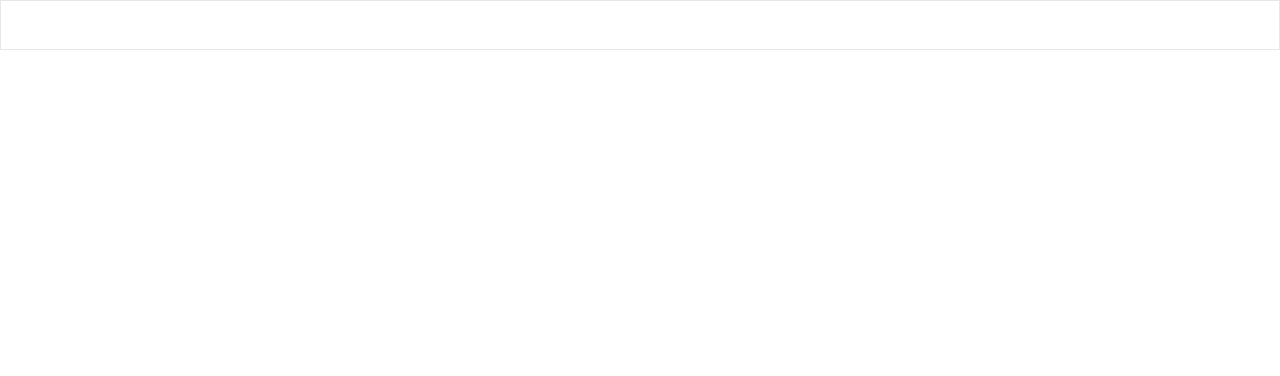
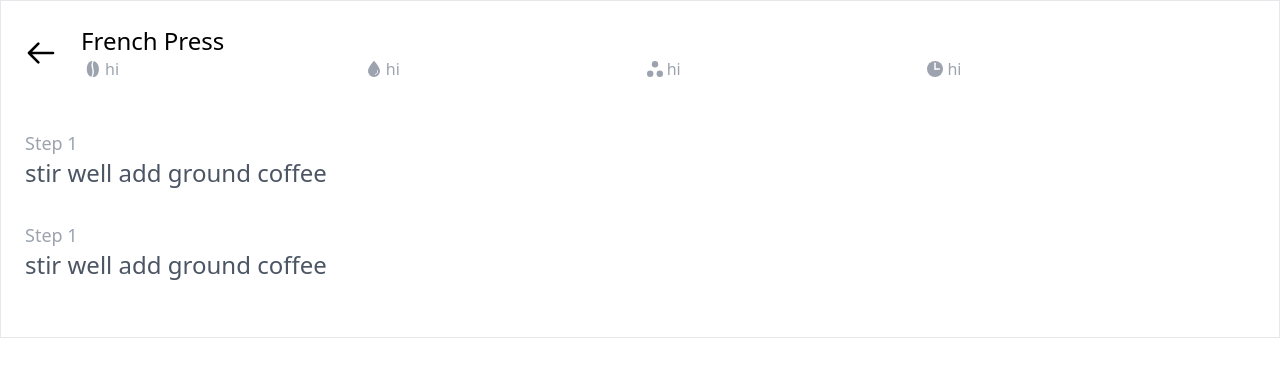
Before and after one commit to kami6800/eksamen, a Vue app: page /recipe in a window 1280 px wide. Before the commit this address had no page. Shown: the top 376 px of the page. Built offline with nearby package versions, Linux system fonts and the light colour scheme.

Commit message:
recipe steps layout

```diff
--- a/src/components/BaseHeader.vue
+++ b/src/components/BaseHeader.vue
@@ -1,5 +1,5 @@
 <template>
-    <div class="mb-16 text-2xl flex items-center">
+    <div class="mb-12 text-2xl flex items-center">
         <slot></slot>
     </div>
 </template>
--- a/src/components/CoffeeCard.vue
+++ b/src/components/CoffeeCard.vue
@@ -8,32 +8,7 @@
         <h3 class="text-2xl font-bold">French Press</h3>
         <p class="text-gray-600">card text</p>
       </div>
-      <div class="flex justify-between text-gray-400">
-        <div class="flex">
-          <svg class="w-4 h-4 m-1">
-            <use xlink:href="#bean" />
-          </svg>
-          <p>hi</p>
-        </div>
-        <div class="flex">
-          <svg class="w-4 h-4 m-1">
-            <use xlink:href="#water" />
-          </svg>
-          <p>hi</p>
-        </div>
-        <div class="flex">
-          <svg class="w-4 h-4 m-1">
-            <use xlink:href="#grind" />
-          </svg>
-          <p>hi</p>
-        </div>
-        <div class="flex">
-          <svg class="w-4 h-4 m-1">
-            <use xlink:href="#time" />
-          </svg>
-          <p>hi</p>
-        </div>
-      </div>
+    <recipe-widget></recipe-widget>
     </div>
   </base-card>
 </template>
--- /dev/null
+++ b/src/components/RecipeStep.vue
@@ -0,0 +1,4 @@
+<template>
+    <h3 class="text-gray-400 font-medium text-lg">Step 1</h3>
+    <p class="text-gray-600 text-2xl mb-8">stir well add ground coffee</p>
+</template>
--- /dev/null
+++ b/src/components/RecipeWidget.vue
@@ -0,0 +1,28 @@
+<template>
+    <div class="flex justify-between text-gray-400 text-base">
+        <div class="flex">
+          <svg class="w-4 h-4 m-1">
+            <use xlink:href="#bean" />
+          </svg>
+          <p>hi</p>
+        </div>
+        <div class="flex">
+          <svg class="w-4 h-4 m-1">
+            <use xlink:href="#water" />
+          </svg>
+          <p>hi</p>
+        </div>
+        <div class="flex">
+          <svg class="w-4 h-4 m-1">
+            <use xlink:href="#grind" />
+          </svg>
+          <p>hi</p>
+        </div>
+        <div class="flex">
+          <svg class="w-4 h-4 m-1">
+            <use xlink:href="#time" />
+          </svg>
+          <p>hi</p>
+        </div>
+      </div>
+</template>
--- a/src/main.js
+++ b/src/main.js
@@ -5,6 +5,7 @@ import router from "./router.js"
 import CoffeeCard from "./components/CoffeeCard"
 import BaseHeader from "./components/BaseHeader"
 import BaseCard from "./components/BaseCard"
+import RecipeWidget from "./components/RecipeWidget"
 
 const app = createApp(App);
 
@@ -13,5 +14,6 @@ app.use(router);
 app.component("coffee-card", CoffeeCard);
 app.component("base-header", BaseHeader);
 app.component("base-card", BaseCard);
+app.component("recipe-widget", RecipeWidget);
 
 app.mount('#app');
--- a/src/pages/PickBrew.vue
+++ b/src/pages/PickBrew.vue
@@ -8,12 +8,22 @@
             <h2>How do you want to brew</h2>
     </base-header>
     <p class="text-gray-400 font-medium text-lg">Latest brews</p>
-    <coffee-card class="mb-16"></coffee-card>
+    <coffee-card @click="selectBrew" class="mb-16"></coffee-card>
 
     <p class="text-gray-400 font-medium text-lg">Latest brews</p>
-    <coffee-card></coffee-card>
-    <coffee-card></coffee-card>
-    <coffee-card></coffee-card>
-    <coffee-card></coffee-card>
+    <coffee-card @click="selectBrew"></coffee-card>
+    <coffee-card @click="selectBrew"></coffee-card>
+    <coffee-card @click="selectBrew"></coffee-card>
+    <coffee-card @click="selectBrew"></coffee-card>
 
 </template>
+
+<script>
+export default {
+    methods:{
+        selectBrew(){
+            this.$router.push("/recipe");
+        }
+    }
+}
+</script>
--- /dev/null
+++ b/src/pages/RecipeSteps.vue
@@ -0,0 +1,24 @@
+<template>
+        <base-header>
+    <router-link to="brew">
+            <svg class="w-8 h-8 mr-6">
+                <use xlink:href="#arrowBack" />
+            </svg>
+    </router-link>
+        <div class="flex flex-col w-full">
+            <h2>French Press</h2>
+            <recipe-widget class="w-3/4"></recipe-widget>
+        </div>
+    </base-header>
+    <recipe-step></recipe-step>
+     <recipe-step></recipe-step>
+</template>
+
+<script>
+import RecipeStep from "../components/RecipeStep";
+export default {
+    components:{
+        RecipeStep
+    }
+}
+</script>
--- a/src/router.js
+++ b/src/router.js
@@ -2,6 +2,7 @@ import {createRouter, createWebHistory} from "vue-router";
 import LatestBrews from "./pages/LatestBrews";
 import PickCoffee from "./pages/PickBeans";
 import PickBrew from "./pages/PickBrew";
+import RecipeSteps from "./pages/RecipeSteps";
 
 const router = createRouter({
     history: createWebHistory(),
@@ -9,7 +10,8 @@ const router = createRouter({
         {path: "/", redirect: "/latest"},
         {path: "/latest", component:LatestBrews},
         {path: "/beans", component:PickCoffee},
-        {path: "/brew", component:PickBrew}
+        {path: "/brew", component:PickBrew},
+        {path: "/recipe", component:RecipeSteps}
     ]
 });
 
```
